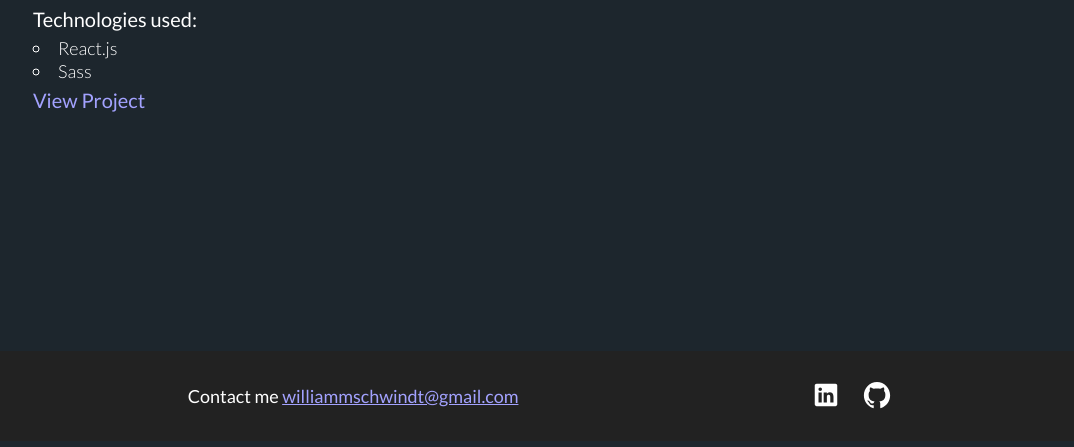
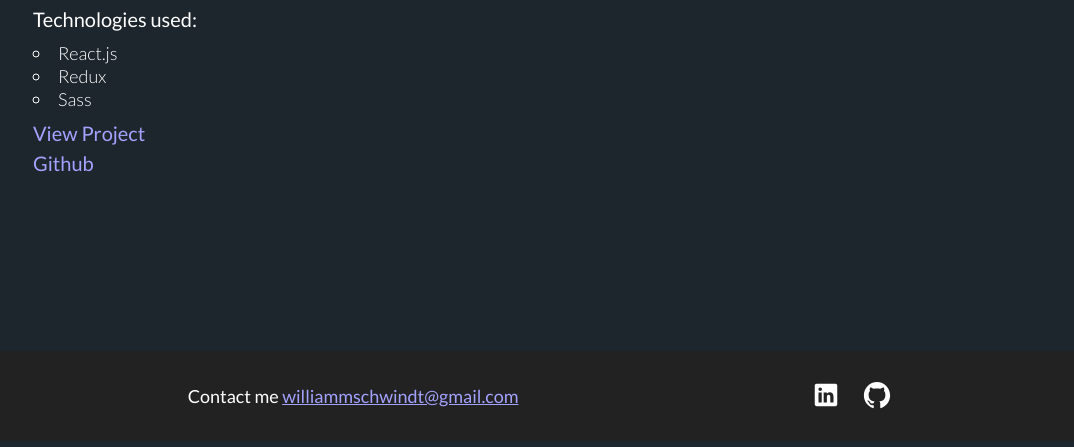
Before and after one commit to williamschwindt/portfolio, a plain HTML site: page thefilmhouse.html in a window 1280 px wide. Shown: the part 339-786 px from the top of the page, without its empty margins (95-1169 px from the left). Drawn offline with nearby package versions, Linux system fonts and the light colour scheme.

Commit message:
added links to github repositories

```diff
--- a/project.css
+++ b/project.css
@@ -106,6 +106,11 @@ html, body {
     flex-direction: column;
 }
 
+.project-image-info {
+    display: flex;
+    flex-direction: column;
+}
+
 .project-image img {
     max-width: 400px;
     max-height: 206.391px;
@@ -134,6 +139,7 @@ html, body {
     text-decoration: none;
     color: #A3A2FF;
     font-size: 2rem;
+    margin-bottom: 10px;
 }
 
 .project-info {
--- a/thefilmhouse.html
+++ b/thefilmhouse.html
@@ -24,9 +24,11 @@
                         <h2>Technologies used:</h2>
                         <ul>
                             <li>React.js</li>
+                            <li>Redux</li>
                             <li>Sass</li>
                         </ul>
                         <a href="https://thefilmhouse.now.sh/">View Project</a>
+                        <a href="https://github.com/williamschwindt/react-movie-theater">Github</a>
                     </div>
                 </div>
                 <div class="project-info">
```
Also changed, not shown: droom.html (+1 -0 lines), gameoflife.html (+1 -0 lines), omnifood.html (+1 -0 lines), sleeptracker.html (+1 -0 lines).
